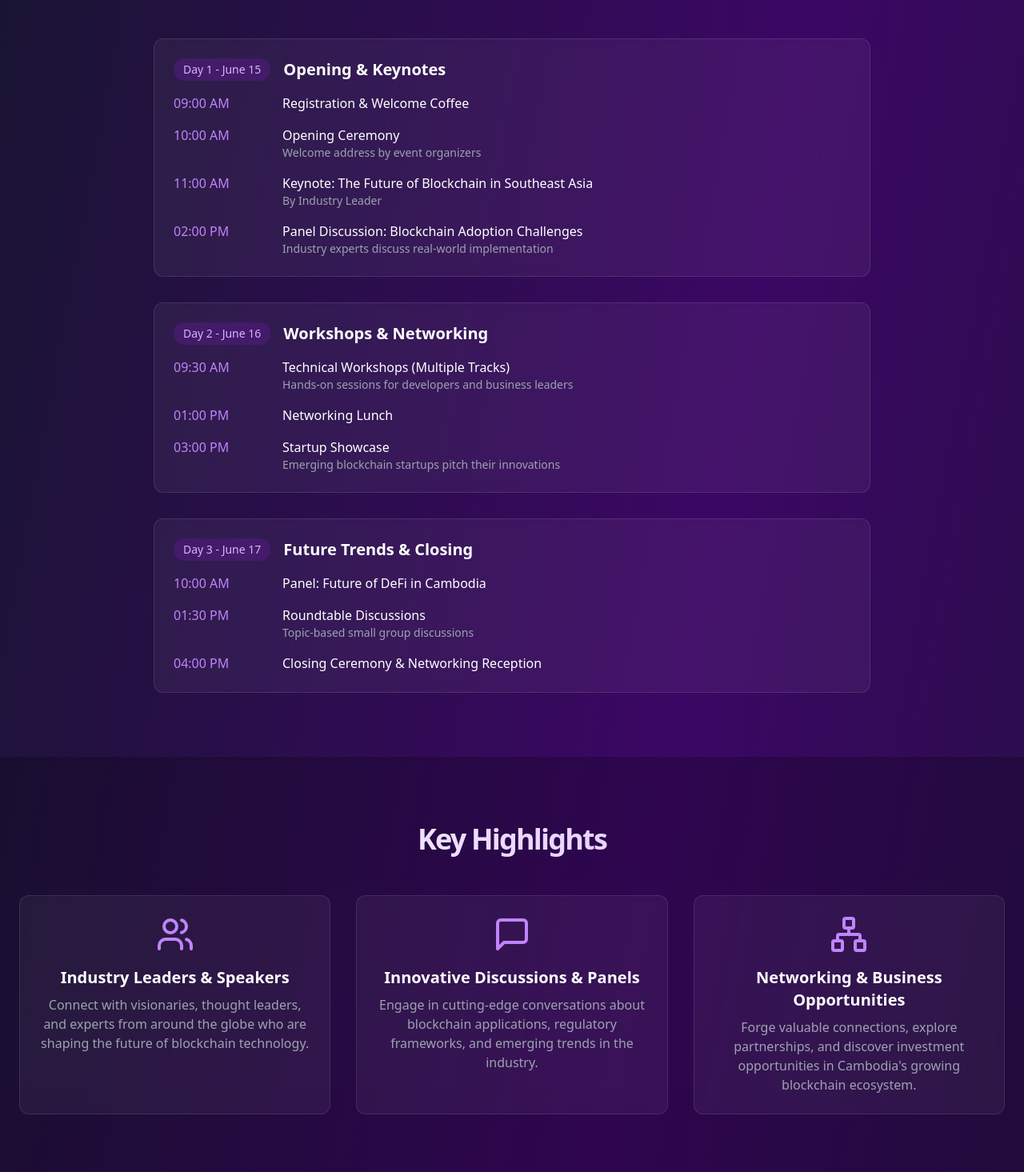
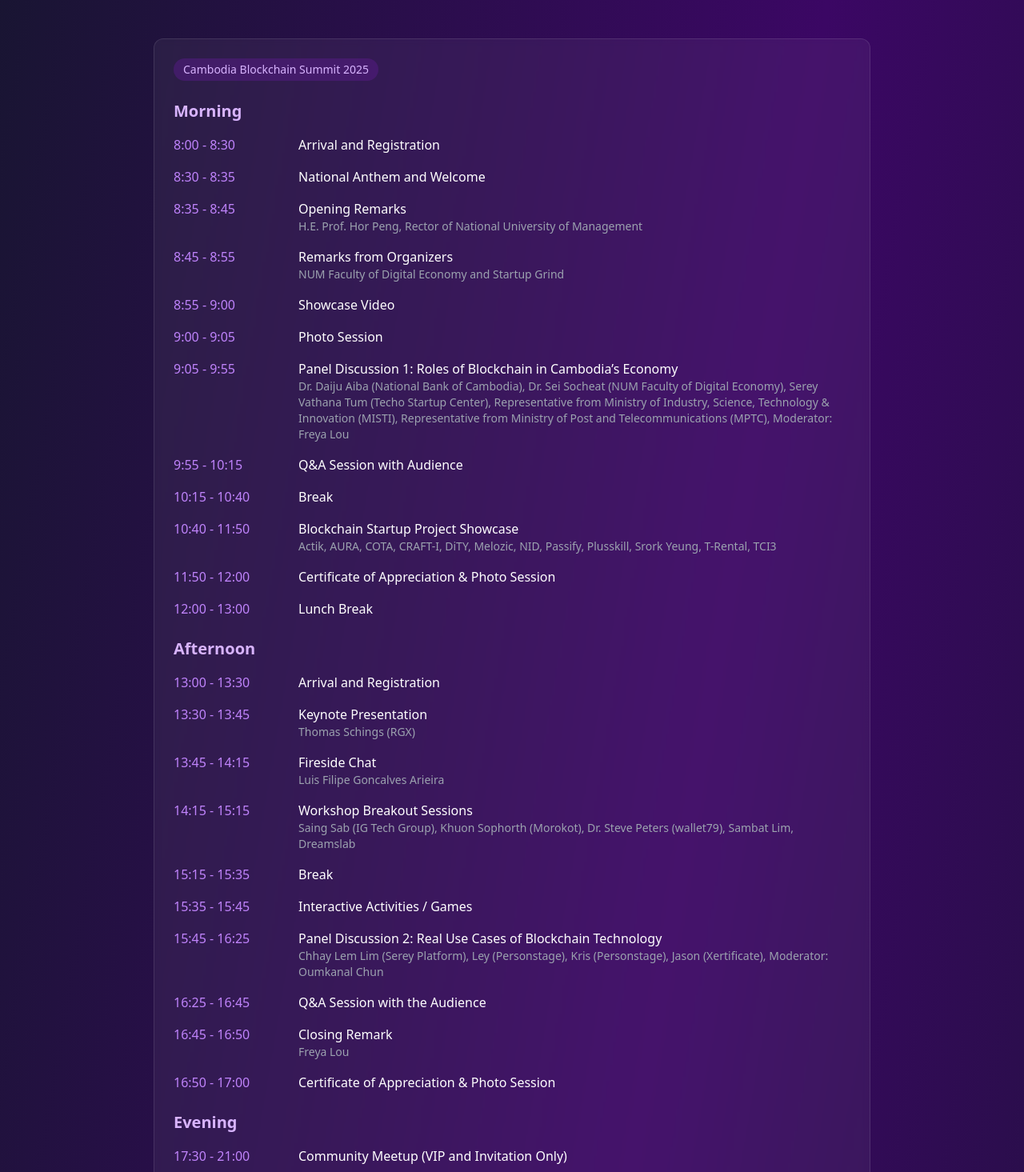
Before and after one commit to thormengkheang/cbs-site, a Next.js app: page / in a window 1280 px wide. Shown: the part 1445-2910 px from the top of the page at 80% size. Built offline with nearby package versions, Linux system fonts and the light colour scheme.

Commit message:
update agenda

```diff
--- a/src/app/_components/agenda.tsx
+++ b/src/app/_components/agenda.tsx
@@ -1,3 +1,8 @@
+import {
+  agendasAfternoon,
+  agendasEvening,
+  agendasMorning,
+} from "@/data/agenda";
 import { Ref } from "react";
 
 export const Agenda = ({ ref }: { ref: Ref<HTMLElement> }) => {
@@ -9,125 +14,102 @@ export const Agenda = ({ ref }: { ref: Ref<HTMLElement> }) => {
             Event Agenda
           </h2>
           <p className="mx-auto mt-4 max-w-2xl text-gray-300">
-            Three days of inspiring talks, workshops, and networking
-            opportunities.
+            A full day of inspiring talks, networking, and blockchain
+            innovation.
           </p>
         </div>
-        <div className="mx-auto max-w-4xl space-y-8">
+        <div className="mx-auto max-w-4xl">
           <div className="rounded-xl border border-white/10 bg-white/5 p-6 backdrop-blur-sm">
-            <div className="mb-4 flex flex-col gap-4 md:flex-row md:items-center">
+            <div className="mb-6 flex flex-col gap-4 md:flex-row md:items-center">
               <div className="rounded-full bg-purple-900/50 px-3 py-1 text-sm font-medium text-purple-300">
-                Day 1 - June 15
-              </div>
-              <h3 className="text-xl font-bold">Opening & Keynotes</h3>
-            </div>
-            <div className="space-y-4">
-              <div className="grid grid-cols-[80px_1fr] gap-4 md:grid-cols-[120px_1fr]">
-                <div className="text-purple-400">09:00 AM</div>
-                <div>
-                  <p className="font-medium">Registration & Welcome Coffee</p>
+                Cambodia Blockchain Summit 2025
               </div>
             </div>
-              <div className="grid grid-cols-[80px_1fr] gap-4 md:grid-cols-[120px_1fr]">
-                <div className="text-purple-400">10:00 AM</div>
+            <div className="space-y-6">
+              {/* Morning Session */}
               <div>
-                  <p className="font-medium">Opening Ceremony</p>
+                <h3 className="mb-4 text-xl font-bold text-purple-300">
+                  Morning
+                </h3>
+                <div className="space-y-4">
+                  {agendasMorning.map((item) => {
+                    return (
+                      <div
+                        key={item.id}
+                        className="grid grid-cols-[100px_1fr] items-start gap-4 md:grid-cols-[140px_1fr]"
+                      >
+                        <div className="font-medium text-purple-400">
+                          {item.time}
+                        </div>
+                        <div>
+                          <p className="font-medium">{item.title}</p>
+                          {!!item.remarks && (
                             <p className="text-sm text-gray-400">
-                    Welcome address by event organizers
+                              {item.remarks.join(", ")}
                             </p>
+                          )}
                         </div>
                       </div>
-              <div className="grid grid-cols-[80px_1fr] gap-4 md:grid-cols-[120px_1fr]">
-                <div className="text-purple-400">11:00 AM</div>
-                <div>
-                  <p className="font-medium">
-                    Keynote: The Future of Blockchain in Southeast Asia
-                  </p>
-                  <p className="text-sm text-gray-400">By Industry Leader</p>
-                </div>
-              </div>
-              <div className="grid grid-cols-[80px_1fr] gap-4 md:grid-cols-[120px_1fr]">
-                <div className="text-purple-400">02:00 PM</div>
-                <div>
-                  <p className="font-medium">
-                    Panel Discussion: Blockchain Adoption Challenges
-                  </p>
-                  <p className="text-sm text-gray-400">
-                    Industry experts discuss real-world implementation
-                  </p>
-                </div>
-              </div>
+                    );
+                  })}
                 </div>
               </div>
 
-          <div className="rounded-xl border border-white/10 bg-white/5 p-6 backdrop-blur-sm">
-            <div className="mb-4 flex flex-col gap-4 md:flex-row md:items-center">
-              <div className="rounded-full bg-purple-900/50 px-3 py-1 text-sm font-medium text-purple-300">
-                Day 2 - June 16
+              {/* Afternoon Session */}
+              <div>
+                <h3 className="mb-4 text-xl font-bold text-purple-300">
+                  Afternoon
+                </h3>
+                <div className="space-y-4">
+                  {agendasAfternoon.map((item) => {
+                    return (
+                      <div
+                        key={item.id}
+                        className="grid grid-cols-[100px_1fr] items-start gap-4 md:grid-cols-[140px_1fr]"
+                      >
+                        <div className="font-medium text-purple-400">
+                          {item.time}
                         </div>
-              <h3 className="text-xl font-bold">Workshops & Networking</h3>
-            </div>
-            <div className="space-y-4">
-              <div className="grid grid-cols-[80px_1fr] gap-4 md:grid-cols-[120px_1fr]">
-                <div className="text-purple-400">09:30 AM</div>
                         <div>
-                  <p className="font-medium">
-                    Technical Workshops (Multiple Tracks)
+                          <p className="font-medium">{item.title}</p>
+                          {!!item.remarks && (
+                            <p className="text-sm text-gray-400">
+                              {item.remarks.join(", ")}
                             </p>
-                  <p className="text-sm text-gray-400">
-                    Hands-on sessions for developers and business leaders
-                  </p>
+                          )}
                         </div>
                       </div>
-              <div className="grid grid-cols-[80px_1fr] gap-4 md:grid-cols-[120px_1fr]">
-                <div className="text-purple-400">01:00 PM</div>
-                <div>
-                  <p className="font-medium">Networking Lunch</p>
-                </div>
-              </div>
-              <div className="grid grid-cols-[80px_1fr] gap-4 md:grid-cols-[120px_1fr]">
-                <div className="text-purple-400">03:00 PM</div>
-                <div>
-                  <p className="font-medium">Startup Showcase</p>
-                  <p className="text-sm text-gray-400">
-                    Emerging blockchain startups pitch their innovations
-                  </p>
-                </div>
-              </div>
+                    );
+                  })}
                 </div>
               </div>
 
-          <div className="rounded-xl border border-white/10 bg-white/5 p-6 backdrop-blur-sm">
-            <div className="mb-4 flex flex-col gap-4 md:flex-row md:items-center">
-              <div className="rounded-full bg-purple-900/50 px-3 py-1 text-sm font-medium text-purple-300">
-                Day 3 - June 17
+              {/* Evening Session */}
+              <div>
+                <h3 className="mb-4 text-xl font-bold text-purple-300">
+                  Evening
+                </h3>
+                <div className="space-y-4">
+                  {agendasEvening.map((item) => {
+                    return (
+                      <div
+                        key={item.id}
+                        className="grid grid-cols-[100px_1fr] items-start gap-4 md:grid-cols-[140px_1fr]"
+                      >
+                        <div className="font-medium text-purple-400">
+                          {item.time}
                         </div>
-              <h3 className="text-xl font-bold">Future Trends & Closing</h3>
-            </div>
-            <div className="space-y-4">
-              <div className="grid grid-cols-[80px_1fr] gap-4 md:grid-cols-[120px_1fr]">
-                <div className="text-purple-400">10:00 AM</div>
                         <div>
-                  <p className="font-medium">
-                    Panel: Future of DeFi in Cambodia
+                          <p className="font-medium">{item.title}</p>
+                          {/* {!!item.remarks && (
+                            <p className="text-sm text-gray-400">
+                              {item.remarks.join(", ")}
                             </p>
+                          )} */}
                         </div>
                       </div>
-              <div className="grid grid-cols-[80px_1fr] gap-4 md:grid-cols-[120px_1fr]">
-                <div className="text-purple-400">01:30 PM</div>
-                <div>
-                  <p className="font-medium">Roundtable Discussions</p>
-                  <p className="text-sm text-gray-400">
-                    Topic-based small group discussions
-                  </p>
-                </div>
-              </div>
-              <div className="grid grid-cols-[80px_1fr] gap-4 md:grid-cols-[120px_1fr]">
-                <div className="text-purple-400">04:00 PM</div>
-                <div>
-                  <p className="font-medium">
-                    Closing Ceremony & Networking Reception
-                  </p>
+                    );
+                  })}
                 </div>
               </div>
             </div>
--- /dev/null
+++ b/src/data/agenda.ts
@@ -0,0 +1,166 @@
+export const agendasMorning = [
+  {
+    id: 1,
+    time: "8:00 - 8:30",
+    title: "Arrival and Registration",
+  },
+  {
+    id: 2,
+    time: "8:30 - 8:35",
+    title: "National Anthem and Welcome",
+  },
+  {
+    id: 3,
+    time: "8:35 - 8:45",
+    title: "Opening Remarks",
+    remarks: [
+      "H.E. Prof. Hor Peng, Rector of National University of Management",
+    ],
+  },
+  {
+    id: 4,
+    time: "8:45 - 8:55",
+    title: "Remarks from Organizers",
+    remarks: ["NUM Faculty of Digital Economy and Startup Grind"],
+  },
+  {
+    id: 5,
+    time: "8:55 - 9:00",
+    title: "Showcase Video",
+  },
+  {
+    id: 6,
+    time: "9:00 - 9:05",
+    title: "Photo Session",
+  },
+  {
+    id: 7,
+    time: "9:05 - 9:55",
+    title: "Panel Discussion 1: Roles of Blockchain in Cambodia’s Economy",
+    remarks: [
+      "Dr. Daiju Aiba (National Bank of Cambodia)",
+      "Dr. Sei Socheat (NUM Faculty of Digital Economy)",
+      "Serey Vathana Tum (Techo Startup Center)",
+      "Representative from Ministry of Industry, Science, Technology & Innovation (MISTI)",
+      "Representative from Ministry of Post and Telecommunications (MPTC)",
+      "Moderator: Freya Lou",
+    ],
+  },
+  {
+    id: 8,
+    time: "9:55 - 10:15",
+    title: "Q&A Session with Audience",
+  },
+  {
+    id: 9,
+    time: "10:15 - 10:40",
+    title: "Break",
+  },
+  {
+    id: 10,
+    time: "10:40 - 11:50",
+    title: "Blockchain Startup Project Showcase",
+    remarks: [
+      "Actik",
+      "AURA",
+      "COTA",
+      "CRAFT-I",
+      "DiTY",
+      "Melozic",
+      "NID",
+      "Passify",
+      "Plusskill",
+      "Srork Yeung",
+      "T-Rental",
+      "TCI3",
+    ],
+  },
+  {
+    id: 11,
+    time: "11:50 - 12:00",
+    title: "Certificate of Appreciation & Photo Session",
+  },
+  {
+    id: 12,
+    time: "12:00 - 13:00",
+    title: "Lunch Break",
+  },
+];
+
+export const agendasAfternoon = [
+  {
+    id: 1,
+    time: "13:00 - 13:30",
+    title: "Arrival and Registration",
+  },
+  {
+    id: 2,
+    time: "13:30 - 13:45",
+    title: "Keynote Presentation",
+    remarks: ["Thomas Schings (RGX)"],
+  },
+  {
+    id: 3,
+    time: "13:45 - 14:15",
+    title: "Fireside Chat",
+    remarks: ["Luis Filipe Goncalves Arieira"],
+  },
+  {
+    id: 4,
+    time: "14:15 - 15:15",
+    title: "Workshop Breakout Sessions",
+    remarks: [
+      "Saing Sab (IG Tech Group)",
+      "Khuon Sophorth (Morokot)",
+      "Dr. Steve Peters (wallet79)",
+      "Sambat Lim",
+      "Dreamslab",
+    ],
+  },
+  {
+    id: 5,
+    time: "15:15 - 15:35",
+    title: "Break",
+  },
+  {
+    id: 6,
+    time: "15:35 - 15:45",
+    title: "Interactive Activities / Games",
+  },
+  {
+    id: 7,
+    time: "15:45 - 16:25",
+    title: "Panel Discussion 2: Real Use Cases of Blockchain Technology",
+    remarks: [
+      "Chhay Lem Lim (Serey Platform)",
+      "Ley (Personstage)",
+      "Kris (Personstage)",
+      "Jason (Xertificate)",
+      "Moderator: Oumkanal Chun",
+    ],
+  },
+  {
+    id: 8,
+    time: "16:25 - 16:45",
+    title: "Q&A Session with the Audience",
+  },
+  {
+    id: 9,
+    time: "16:45 - 16:50",
+    title: "Closing Remark",
+    remarks: ["Freya Lou"],
+  },
+  {
+    id: 10,
+    time: "16:50 - 17:00",
+    title: "Certificate of Appreciation & Photo Session",
+  },
+];
+
+export const agendasEvening = [
+  {
+    id: 1,
+    time: "17:30 - 21:00",
+    title: "Community Meetup (VIP and Invitation Only)",
+  },
+];
```
Lines whose indentation alone changed are shown as unchanged.
